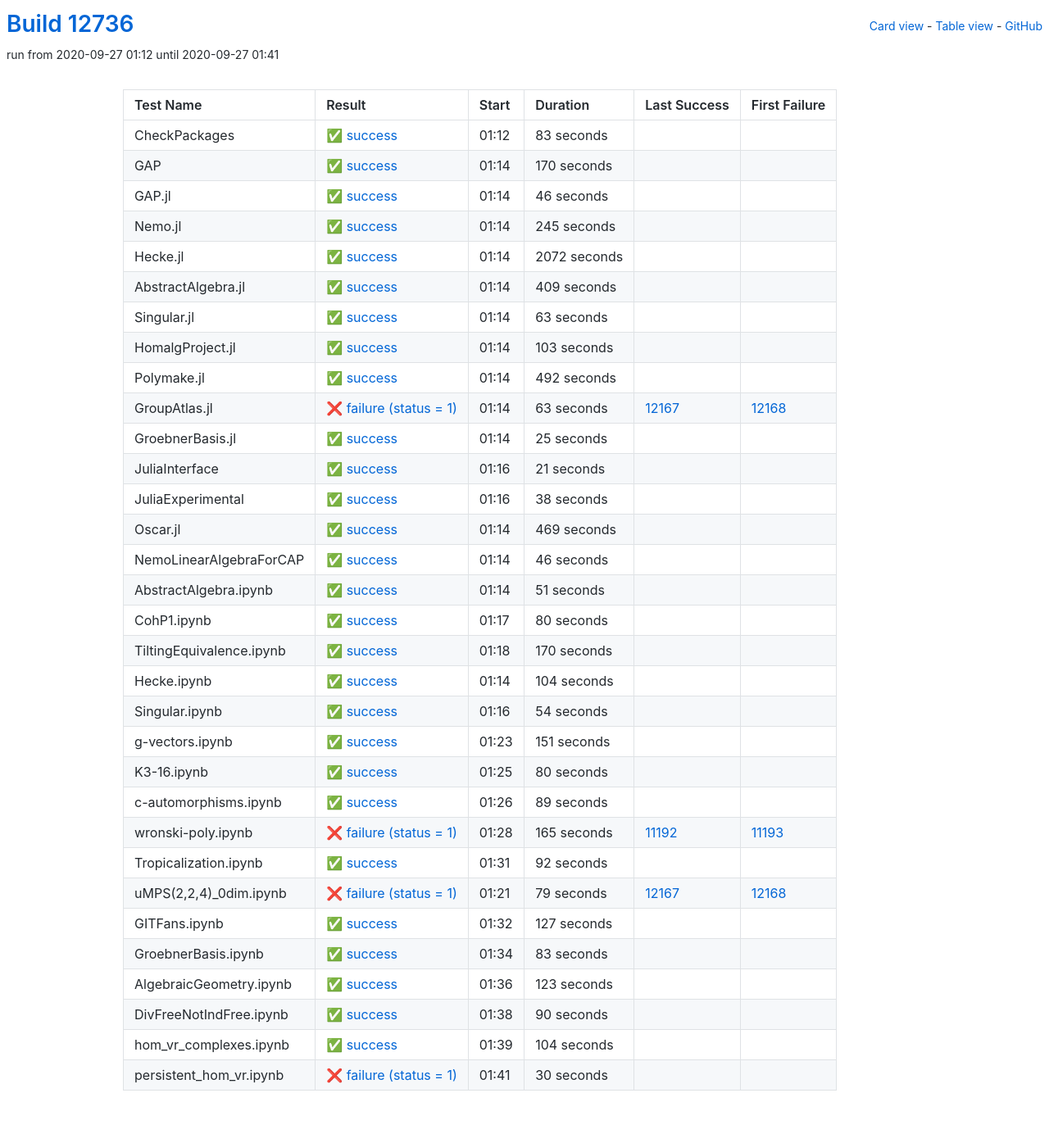
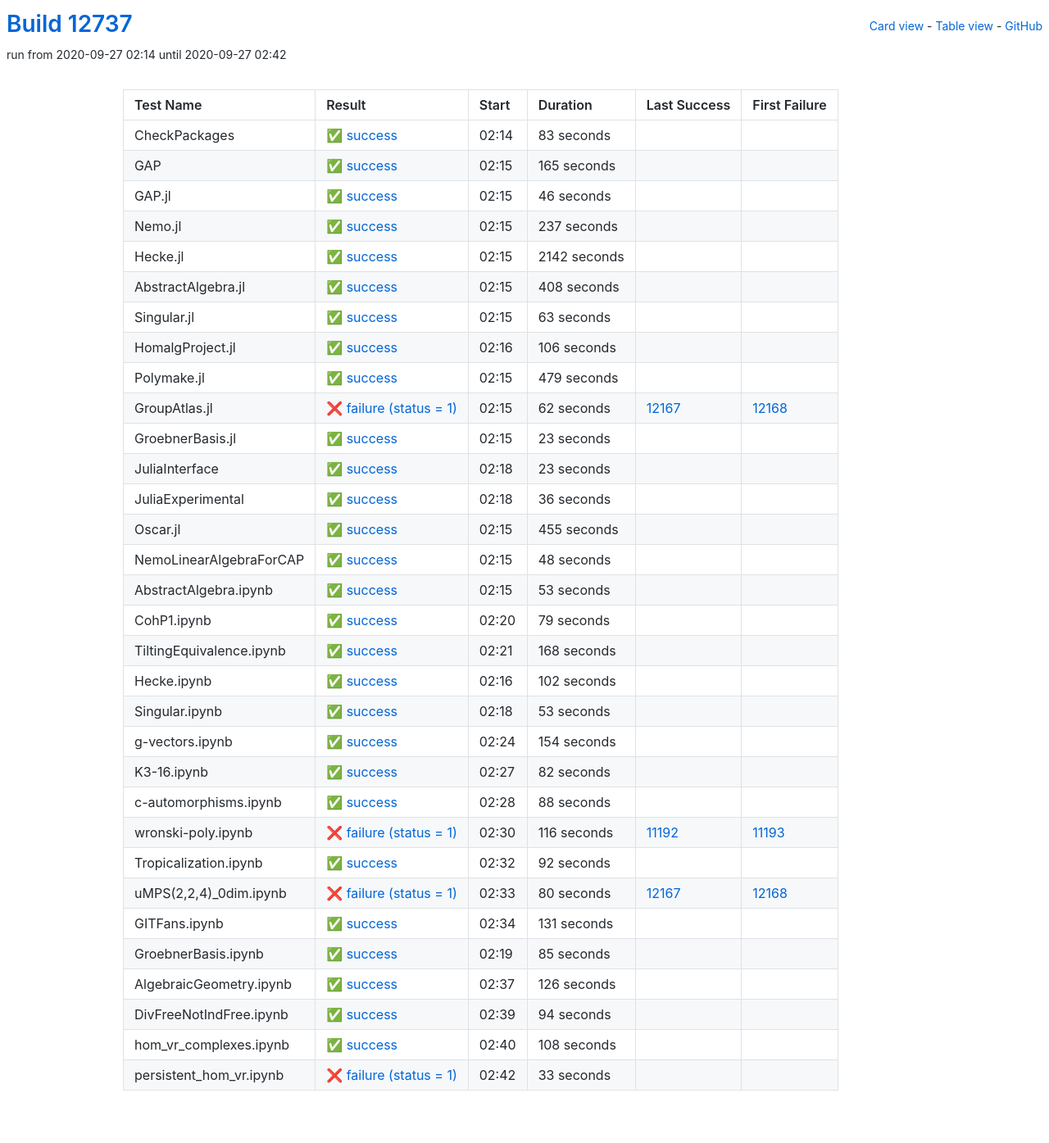
Before and after one commit to oscar-system/oscar-ci-status, a Jekyll site: the page built from table.html, in a window 1280 px wide. Shown: the whole page at 82% size. Built offline with Jekyll 4.4.1, drawn with Linux system fonts in a browser that asks for light colours.

Commit message:
Build #12737

```diff
--- a/_data/ci.yml
+++ b/_data/ci.yml
@@ -1,6 +1,6 @@
 ---
-build: 12736
-build_url: https://oscarci.mathematik.uni-kl.de/job/oscar/12736/
+build: 12737
+build_url: https://oscarci.mathematik.uni-kl.de/job/oscar/12737/
 job: oscar
 organization: oscar-system
 repo: oscar-ci-status
@@ -8,8 +8,8 @@
 tests:
 - name: CheckPackages
   id: checkpackages
-  log: https://oscarci.mathematik.uni-kl.de/job/oscar/12736/artifact/logs/build-12736/CheckPackages.log
-  start: 2020-09-27 01:12
+  log: https://oscarci.mathematik.uni-kl.de/job/oscar/12737/artifact/logs/build-12737/CheckPackages.log
+  start: 2020-09-27 02:14
   success: true
   exitcode: 0
   status: success
@@ -20,20 +20,20 @@
   first_failure_url:
 - name: GAP
   id: gap
-  log: https://oscarci.mathematik.uni-kl.de/job/oscar/12736/artifact/logs/build-12736/GAP.log
-  start: 2020-09-27 01:14
+  log: https://oscarci.mathematik.uni-kl.de/job/oscar/12737/artifact/logs/build-12737/GAP.log
+  start: 2020-09-27 02:15
   success: true
   exitcode: 0
   status: success
-  duration: 170
+  duration: 165
   last_success: false
   last_success_url:
   first_failure: false
   first_failure_url:
 - name: GAP.jl
   id: gap-jl
-  log: https://oscarci.mathematik.uni-kl.de/job/oscar/12736/artifact/logs/build-12736/GAP.jl.log
-  start: 2020-09-27 01:14
+  log: https://oscarci.mathematik.uni-kl.de/job/oscar/12737/artifact/logs/build-12737/GAP.jl.log
+  start: 2020-09-27 02:15
   success: true
   exitcode: 0
   status: success
@@ -44,44 +44,44 @@
   first_failure_url:
 - name: Nemo.jl
   id: nemo-jl
-  log: https://oscarci.mathematik.uni-kl.de/job/oscar/12736/artifact/logs/build-12736/Nemo.jl.log
-  start: 2020-09-27 01:14
+  log: https://oscarci.mathematik.uni-kl.de/job/oscar/12737/artifact/logs/build-12737/Nemo.jl.log
+  start: 2020-09-27 02:15
   success: true
   exitcode: 0
   status: success
-  duration: 245
+  duration: 237
   last_success: false
   last_success_url:
   first_failure: false
   first_failure_url:
 - name: Hecke.jl
   id: hecke-jl
-  log: https://oscarci.mathematik.uni-kl.de/job/oscar/12736/artifact/logs/build-12736/Hecke.jl.log
-  start: 2020-09-27 01:14
+  log: https://oscarci.mathematik.uni-kl.de/job/oscar/12737/artifact/logs/build-12737/Hecke.jl.log
+  start: 2020-09-27 02:15
   success: true
   exitcode: 0
   status: success
-  duration: 2072
+  duration: 2142
   last_success: false
   last_success_url:
   first_failure: false
   first_failure_url:
 - name: AbstractAlgebra.jl
   id: abstractalgebra-jl
-  log: https://oscarci.mathematik.uni-kl.de/job/oscar/12736/artifact/logs/build-12736/AbstractAlgebra.jl.log
-  start: 2020-09-27 01:14
+  log: https://oscarci.mathematik.uni-kl.de/job/oscar/12737/artifact/logs/build-12737/AbstractAlgebra.jl.log
+  start: 2020-09-27 02:15
   success: true
   exitcode: 0
   status: success
-  duration: 409
+  duration: 408
   last_success: false
   last_success_url:
   first_failure: false
   first_failure_url:
 - name: Singular.jl
   id: singular-jl
-  log: https://oscarci.mathematik.uni-kl.de/job/oscar/12736/artifact/logs/build-12736/Singular.jl.log
-  start: 2020-09-27 01:14
+  log: https://oscarci.mathematik.uni-kl.de/job/oscar/12737/artifact/logs/build-12737/Singular.jl.log
+  start: 2020-09-27 02:15
   success: true
   exitcode: 0
   status: success
@@ -92,212 +92,212 @@
   first_failure_url:
 - name: HomalgProject.jl
   id: homalgproject-jl
-  log: https://oscarci.mathematik.uni-kl.de/job/oscar/12736/artifact/logs/build-12736/HomalgProject.jl.log
-  start: 2020-09-27 01:14
+  log: https://oscarci.mathematik.uni-kl.de/job/oscar/12737/artifact/logs/build-12737/HomalgProject.jl.log
+  start: 2020-09-27 02:16
   success: true
   exitcode: 0
   status: success
-  duration: 103
+  duration: 106
   last_success: false
   last_success_url:
   first_failure: false
   first_failure_url:
 - name: Polymake.jl
   id: polymake-jl
-  log: https://oscarci.mathematik.uni-kl.de/job/oscar/12736/artifact/logs/build-12736/Polymake.jl.log
-  start: 2020-09-27 01:14
+  log: https://oscarci.mathematik.uni-kl.de/job/oscar/12737/artifact/logs/build-12737/Polymake.jl.log
+  start: 2020-09-27 02:15
   success: true
   exitcode: 0
   status: success
-  duration: 492
+  duration: 479
   last_success: false
   last_success_url:
   first_failure: false
   first_failure_url:
 - name: GroupAtlas.jl
   id: groupatlas-jl
-  log: https://oscarci.mathematik.uni-kl.de/job/oscar/12736/artifact/logs/build-12736/GroupAtlas.jl.log
-  start: 2020-09-27 01:14
+  log: https://oscarci.mathematik.uni-kl.de/job/oscar/12737/artifact/logs/build-12737/GroupAtlas.jl.log
+  start: 2020-09-27 02:15
   success: false
   exitcode: 1
   status: failure
-  duration: 63
+  duration: 62
   last_success: 12167
   last_success_url: https://oscarci.mathematik.uni-kl.de/job/oscar/12167/
   first_failure: 12168
   first_failure_url: https://oscarci.mathematik.uni-kl.de/job/oscar/12168/
 - name: GroebnerBasis.jl
   id: groebnerbasis-jl
-  log: https://oscarci.mathematik.uni-kl.de/job/oscar/12736/artifact/logs/build-12736/GroebnerBasis.jl.log
-  start: 2020-09-27 01:14
+  log: https://oscarci.mathematik.uni-kl.de/job/oscar/12737/artifact/logs/build-12737/GroebnerBasis.jl.log
+  start: 2020-09-27 02:15
   success: true
   exitcode: 0
   status: success
-  duration: 25
+  duration: 23
   last_success: false
   last_success_url:
   first_failure: false
   first_failure_url:
 - name: JuliaInterface
   id: juliainterface
-  log: https://oscarci.mathematik.uni-kl.de/job/oscar/12736/artifact/logs/build-12736/JuliaInterface.log
-  start: 2020-09-27 01:16
+  log: https://oscarci.mathematik.uni-kl.de/job/oscar/12737/artifact/logs/build-12737/JuliaInterface.log
+  start: 2020-09-27 02:18
   success: true
   exitcode: 0
   status: success
-  duration: 21
+  duration: 23
   last_success: false
   last_success_url:
   first_failure: false
   first_failure_url:
 - name: JuliaExperimental
   id: juliaexperimental
-  log: https://oscarci.mathematik.uni-kl.de/job/oscar/12736/artifact/logs/build-12736/JuliaExperimental.log
-  start: 2020-09-27 01:16
+  log: https://oscarci.mathematik.uni-kl.de/job/oscar/12737/artifact/logs/build-12737/JuliaExperimental.log
+  start: 2020-09-27 02:18
   success: true
   exitcode: 0
   status: success
-  duration: 38
+  duration: 36
   last_success: false
   last_success_url:
   first_failure: false
   first_failure_url:
 - name: Oscar.jl
   id: oscar-jl
-  log: https://oscarci.mathematik.uni-kl.de/job/oscar/12736/artifact/logs/build-12736/Oscar.jl.log
-  start: 2020-09-27 01:14
+  log: https://oscarci.mathematik.uni-kl.de/job/oscar/12737/artifact/logs/build-12737/Oscar.jl.log
+  start: 2020-09-27 02:15
   success: true
   exitcode: 0
   status: success
-  duration: 469
+  duration: 455
   last_success: false
   last_success_url:
   first_failure: false
   first_failure_url:
 - name: NemoLinearAlgebraForCAP
   id: nemolinearalgebraforcap
-  log: https://oscarci.mathematik.uni-kl.de/job/oscar/12736/artifact/logs/build-12736/NemoLinearAlgebraForCAP.log
-  start: 2020-09-27 01:14
+  log: https://oscarci.mathematik.uni-kl.de/job/oscar/12737/artifact/logs/build-12737/NemoLinearAlgebraForCAP.log
+  start: 2020-09-27 02:15
   success: true
   exitcode: 0
   status: success
-  duration: 46
+  duration: 48
   last_success: false
   last_success_url:
   first_failure: false
   first_failure_url:
 - name: AbstractAlgebra.ipynb
   id: abstractalgebra-ipynb
-  log: https://oscarci.mathematik.uni-kl.de/job/oscar/12736/artifact/logs/build-12736/AbstractAlgebra.ipynb.log
-  start: 2020-09-27 01:14
+  log: https://oscarci.mathematik.uni-kl.de/job/oscar/12737/artifact/logs/build-12737/AbstractAlgebra.ipynb.log
+  start: 2020-09-27 02:15
   success: true
   exitcode: 0
   status: success
-  duration: 51
+  duration: 53
   last_success: false
   last_success_url:
   first_failure: false
   first_failure_url:
 - name: CohP1.ipynb
   id: cohp1-ipynb
-  log: https://oscarci.mathematik.uni-kl.de/job/oscar/12736/artifact/logs/build-12736/CohP1.ipynb.log
-  start: 2020-09-27 01:17
+  log: https://oscarci.mathematik.uni-kl.de/job/oscar/12737/artifact/logs/build-12737/CohP1.ipynb.log
+  start: 2020-09-27 02:20
   success: true
   exitcode: 0
   status: success
-  duration: 80
+  duration: 79
   last_success: false
   last_success_url:
   first_failure: false
   first_failure_url:
 - name: TiltingEquivalence.ipynb
   id: tiltingequivalence-ipynb
-  log: https://oscarci.mathematik.uni-kl.de/job/oscar/12736/artifact/logs/build-12736/TiltingEquivalence.ipynb.log
-  start: 2020-09-27 01:18
+  log: https://oscarci.mathematik.uni-kl.de/job/oscar/12737/artifact/logs/build-12737/TiltingEquivalence.ipynb.log
+  start: 2020-09-27 02:21
   success: true
   exitcode: 0
   status: success
-  duration: 170
+  duration: 168
   last_success: false
   last_success_url:
   first_failure: false
   first_failure_url:
 - name: Hecke.ipynb
   id: hecke-ipynb
-  log: https://oscarci.mathematik.uni-kl.de/job/oscar/12736/artifact/logs/build-12736/Hecke.ipynb.log
-  start: 2020-09-27 01:14
+  log: https://oscarci.mathematik.uni-kl.de/job/oscar/12737/artifact/logs/build-12737/Hecke.ipynb.log
+  start: 2020-09-27 02:16
   success: true
   exitcode: 0
   status: success
-  duration: 104
+  duration: 102
   last_success: false
   last_success_url:
   first_failure: false
   first_failure_url:
 - name: Singular.ipynb
   id: singular-ipynb
-  log: https://oscarci.mathematik.uni-kl.de/job/oscar/12736/artifact/logs/build-12736/Singular.ipynb.log
-  start: 2020-09-27 01:16
+  log: https://oscarci.mathematik.uni-kl.de/job/oscar/12737/artifact/logs/build-12737/Singular.ipynb.log
+  start: 2020-09-27 02:18
   success: true
   exitcode: 0
   status: success
-  duration: 54
+  duration: 53
   last_success: false
   last_success_url:
   first_failure: false
   first_failure_url:
 - name: g-vectors.ipynb
   id: g-vectors-ipynb
-  log: https://oscarci.mathematik.uni-kl.de/job/oscar/12736/artifact/logs/build-12736/g-vectors.ipynb.log
-  start: 2020-09-27 01:23
+  log: https://oscarci.mathematik.uni-kl.de/job/oscar/12737/artifact/logs/build-12737/g-vectors.ipynb.log
+  start: 2020-09-27 02:24
   success: true
   exitcode: 0
   status: success
-  duration: 151
+  duration: 154
   last_success: false
   last_success_url:
   first_failure: false
   first_failure_url:
 - name: K3-16.ipynb
   id: k3-16-ipynb
-  log: https://oscarci.mathematik.uni-kl.de/job/oscar/12736/artifact/logs/build-12736/K3-16.ipynb.log
-  start: 2020-09-27 01:25
+  log: https://oscarci.mathematik.uni-kl.de/job/oscar/12737/artifact/logs/build-12737/K3-16.ipynb.log
+  start: 2020-09-27 02:27
   success: true
   exitcode: 0
   status: success
-  duration: 80
+  duration: 82
   last_success: false
   last_success_url:
   first_failure: false
   first_failure_url:
 - name: c-automorphisms.ipynb
   id: c-automorphisms-ipynb
-  log: https://oscarci.mathematik.uni-kl.de/job/oscar/12736/artifact/logs/build-12736/c-automorphisms.ipynb.log
-  start: 2020-09-27 01:26
+  log: https://oscarci.mathematik.uni-kl.de/job/oscar/12737/artifact/logs/build-12737/c-automorphisms.ipynb.log
+  start: 2020-09-27 02:28
   success: true
   exitcode: 0
   status: success
-  duration: 89
+  duration: 88
   last_success: false
   last_success_url:
   first_failure: false
   first_failure_url:
 - name: wronski-poly.ipynb
   id: wronski-poly-ipynb
-  log: https://oscarci.mathematik.uni-kl.de/job/oscar/12736/artifact/logs/build-12736/wronski-poly.ipynb.log
-  start: 2020-09-27 01:28
+  log: https://oscarci.mathematik.uni-kl.de/job/oscar/12737/artifact/logs/build-12737/wronski-poly.ipynb.log
+  start: 2020-09-27 02:30
   success: false
   exitcode: 1
   status: failure
-  duration: 165
+  duration: 116
   last_success: 11192
   last_success_url: https://oscarci.mathematik.uni-kl.de/job/oscar/11192/
   first_failure: 11193
   first_failure_url: https://oscarci.mathematik.uni-kl.de/job/oscar/11193/
 - name: Tropicalization.ipynb
   id: tropicalization-ipynb
-  log: https://oscarci.mathematik.uni-kl.de/job/oscar/12736/artifact/logs/build-12736/Tropicalization.ipynb.log
-  start: 2020-09-27 01:31
+  log: https://oscarci.mathematik.uni-kl.de/job/oscar/12737/artifact/logs/build-12737/Tropicalization.ipynb.log
+  start: 2020-09-27 02:32
   success: true
   exitcode: 0
   status: success
@@ -308,84 +308,84 @@
   first_failure_url:
 - name: uMPS(2,2,4)_0dim.ipynb
   id: umps-2-2-4-0dim-ipynb
-  log: https://oscarci.mathematik.uni-kl.de/job/oscar/12736/artifact/logs/build-12736/uMPS-2-2-4-_0dim.ipynb.log
-  start: 2020-09-27 01:21
+  log: https://oscarci.mathematik.uni-kl.de/job/oscar/12737/artifact/logs/build-12737/uMPS-2-2-4-_0dim.ipynb.log
+  start: 2020-09-27 02:33
   success: false
   exitcode: 1
   status: failure
-  duration: 79
+  duration: 80
   last_success: 12167
   last_success_url: https://oscarci.mathematik.uni-kl.de/job/oscar/12167/
   first_failure: 12168
   first_failure_url: https://oscarci.mathematik.uni-kl.de/job/oscar/12168/
 - name: GITFans.ipynb
   id: gitfans-ipynb
-  log: https://oscarci.mathematik.uni-kl.de/job/oscar/12736/artifact/logs/build-12736/GITFans.ipynb.log
-  start: 2020-09-27 01:32
+  log: https://oscarci.mathematik.uni-kl.de/job/oscar/12737/artifact/logs/build-12737/GITFans.ipynb.log
+  start: 2020-09-27 02:34
   success: true
   exitcode: 0
   status: success
-  duration: 127
+  duration: 131
   last_success: false
   last_success_url:
   first_failure: false
   first_failure_url:
 - name: GroebnerBasis.ipynb
   id: groebnerbasis-ipynb
-  log: https://oscarci.mathematik.uni-kl.de/job/oscar/12736/artifact/logs/build-12736/GroebnerBasis.ipynb.log
-  start: 2020-09-27 01:34
+  log: https://oscarci.mathematik.uni-kl.de/job/oscar/12737/artifact/logs/build-12737/GroebnerBasis.ipynb.log
+  start: 2020-09-27 02:19
   success: true
   exitcode: 0
   status: success
-  duration: 83
+  duration: 85
   last_success: false
   last_success_url:
   first_failure: false
   first_failure_url:
 - name: AlgebraicGeometry.ipynb
   id: algebraicgeometry-ipynb
-  log: https://oscarci.mathematik.uni-kl.de/job/oscar/12736/artifact/logs/build-12736/AlgebraicGeometry.ipynb.log
-  start: 2020-09-27 01:36
+  log: https://oscarci.mathematik.uni-kl.de/job/oscar/12737/artifact/logs/build-12737/AlgebraicGeometry.ipynb.log
+  start: 2020-09-27 02:37
   success: true
   exitcode: 0
   status: success
-  duration: 123
+  duration: 126
   last_success: false
   last_success_url:
   first_failure: false
   first_failure_url:
 - name: DivFreeNotIndFree.ipynb
   id: divfreenotindfree-ipynb
-  log: https://oscarci.mathematik.uni-kl.de/job/oscar/12736/artifact/logs/build-12736/DivFreeNotIndFree.ipynb.log
-  start: 2020-09-27 01:38
+  log: https://oscarci.mathematik.uni-kl.de/job/oscar/12737/artifact/logs/build-12737/DivFreeNotIndFree.ipynb.log
+  start: 2020-09-27 02:39
   success: true
   exitcode: 0
   status: success
-  duration: 90
+  duration: 94
   last_success: false
   last_success_url:
   first_failure: false
   first_failure_url:
 - name: hom_vr_complexes.ipynb
   id: hom-vr-complexes-ipynb
-  log: https://oscarci.mathematik.uni-kl.de/job/oscar/12736/artifact/logs/build-12736/hom_vr_complexes.ipynb.log
-  start: 2020-09-27 01:39
+  log: https://oscarci.mathematik.uni-kl.de/job/oscar/12737/artifact/logs/build-12737/hom_vr_complexes.ipynb.log
+  start: 2020-09-27 02:40
   success: true
   exitcode: 0
   status: success
-  duration: 104
+  duration: 108
   last_success: false
   last_success_url:
   first_failure: false
   first_failure_url:
 - name: persistent_hom_vr.ipynb
   id: persistent-hom-vr-ipynb
-  log: https://oscarci.mathematik.uni-kl.de/job/oscar/12736/artifact/logs/build-12736/persistent_hom_vr.ipynb.log
-  start: 2020-09-27 01:41
+  log: https://oscarci.mathematik.uni-kl.de/job/oscar/12737/artifact/logs/build-12737/persistent_hom_vr.ipynb.log
+  start: 2020-09-27 02:42
   success: false
   exitcode: 1
   status: failure
-  duration: 30
+  duration: 33
   last_success: false
   last_success_url:
   first_failure: false
```
Also changed, not shown: README.md.
